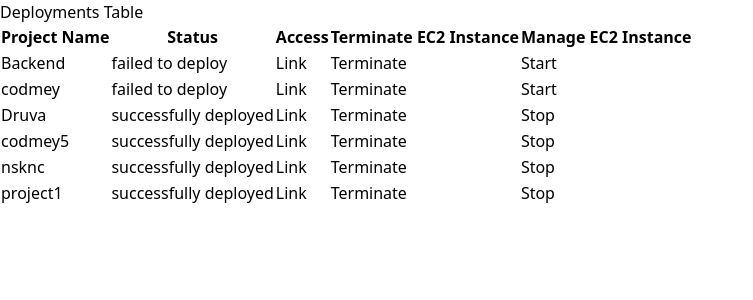
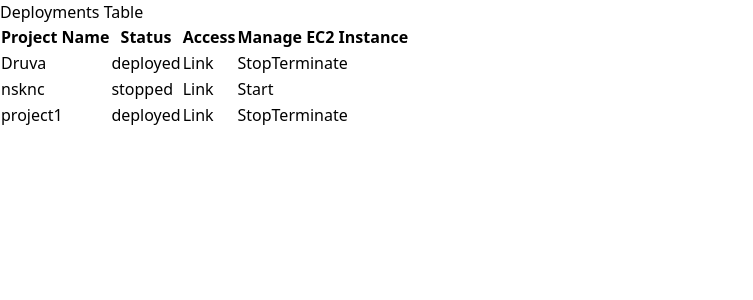
Before and after one commit to Girish-JV-2722/Devops_Node, a React (Vite) app in the folder Frontend/: page /deployments in a window 1280 px wide. Shown: the top 300 px of the page, without its empty margins (0-753 px from the left). Built offline with nearby package versions, Linux system fonts and the light colour scheme.

Commit message:
ec2 buttons and status modified

```diff
--- a/Frontend/src/components/DeploymentsPage.jsx
+++ b/Frontend/src/components/DeploymentsPage.jsx
@@ -2,7 +2,7 @@ import React, { useEffect, useState } from 'react';
 import { useNavigate } from 'react-router-dom';
 import { useTable } from 'react-table';
 import axios from 'axios';
-import {API_URL}from '../constants/api.js'
+import { API_URL } from '../constants/api.js';
 import { ToastContainer, toast } from "react-toastify";
 import "react-toastify/dist/ReactToastify.css";
 
@@ -16,7 +16,6 @@ function DeploymentsPage() {
     const fetchProjects = async () => {
       try {
         // const response = await axios.get(`${API_URL}/getAllApp`);
-        // console.log(response.data);
         const response = {
           data : {
             "deploydata": {
@@ -28,74 +27,6 @@ function DeploymentsPage() {
             },
             "applications": [
               {
-                    "applicationId": 5,
-                    "userId": 90469953,
-                    "region": "us-east-1",
-                    "environment": null,
-                    "gitUrl": null,
-                    "scripts": null,
-                    "nodeVersion": null,
-                    "projectId": 12,
-                    "status": false,
-                    "ipAddress": null,
-                    "port": null,
-                    "backendInstanceId": null,
-                    "frontendInstanceId": "i-056a21b707a3372a2",
-                    "createdAt": "2024-07-27T12:34:56.000Z",
-                    "updatedAt": "2024-07-27T12:34:56.000Z"
-                },
-                {
-                    "applicationId": 123,
-                    "userId": 90469953,
-                    "region": "us-east-1",
-                    "environment": "EC2",
-                    "gitUrl": null,
-                    "scripts": null,
-                    "nodeVersion": "14",
-                    "projectId": 13,
-                    "status": true,
-                    "ipAddress": null,
-                    "port": 3000,
-                    "backendInstanceId": null,
-                    "frontendInstanceId": null,
-                    "createdAt": "2024-07-28T18:05:17.000Z",
-                    "updatedAt": "2024-07-28T18:05:17.000Z"
-                },
-                {
-                    "applicationId": 124,
-                    "userId": 90469953,
-                    "region": "us-east-1",
-                    "environment": "EC2",
-                    "gitUrl": null,
-                    "scripts": null,
-                    "nodeVersion": "14",
-                    "projectId": 13,
-                    "status": true,
-                    "ipAddress": "18.234.120.32",
-                    "port": 3000,
-                    "backendInstanceId": null,
-                    "frontendInstanceId": null,
-                    "createdAt": "2024-07-28T18:54:57.000Z",
-                    "updatedAt": "2024-07-28T18:54:57.000Z"
-                },
-                {
-                    "applicationId": 125,
-                    "userId": 90469953,
-                    "region": "us-east-1",
-                    "environment": "EC2",
-                    "gitUrl": null,
-                    "scripts": null,
-                    "nodeVersion": "14",
-                    "projectId": 13,
-                    "status": true,
-                    "ipAddress": "98.80.227.17",
-                    "port": 3000,
-                    "backendInstanceId": null,
-                    "frontendInstanceId": null,
-                    "createdAt": "2024-07-28T19:05:49.000Z",
-                    "updatedAt": "2024-07-28T19:05:49.000Z"
-                },
-                {
                 "applicationId": 126,
                 "userId": 90469953,
                 "region": "us-east-1",
@@ -104,30 +35,13 @@ function DeploymentsPage() {
                 "scripts": null,
                 "nodeVersion": "14",
                 "projectId": 13,
-                    "status": true,
+                "status": "deployed",
                 "ipAddress": null,
                 "port": 3000,
                 "backendInstanceId": null,
                 "frontendInstanceId": null,
                 "createdAt": "2024-07-28T19:15:26.000Z",
                 "updatedAt": "2024-07-28T19:15:26.000Z"
-                },
-                {
-                    "applicationId": 127,
-                    "userId": 90469953,
-                    "region": "us-east-1",
-                    "environment": "EC2",
-                    "gitUrl": null,
-                    "scripts": null,
-                    "nodeVersion": "14",
-                    "projectId": 14,
-                    "status": true,
-                    "ipAddress": "18.234.73.206",
-                    "port": 3000,
-                    "backendInstanceId": null,
-                    "frontendInstanceId": null,
-                    "createdAt": "2024-07-29T04:37:42.000Z",
-                    "updatedAt": "2024-07-29T04:37:42.000Z"
             },
             {
                 "applicationId": 128,
@@ -138,7 +52,7 @@ function DeploymentsPage() {
                 "scripts": null,
                 "nodeVersion": "14",
                 "projectId": 15,
-                    "status": true,
+                "status": "stopped",
                 "ipAddress": "34.230.51.28",
                 "port": 3000,
                 "backendInstanceId": null,
@@ -155,7 +69,7 @@ function DeploymentsPage() {
                 "scripts": null,
                 "nodeVersion": "14",
                 "projectId": 16,
-                    "status": true,
+                "status": "deployed",
                 "ipAddress": "52.91.237.149",
                 "port": 3000,
                 "backendInstanceId": "i-0bdbd3e7e1a28b3d1",
@@ -222,20 +136,26 @@ function DeploymentsPage() {
             ]
         }
       }
+        // Extract project IDs with associated applications
+      const applicationProjectIds = new Set(response.data.applications.map(app => app.projectId));
 
-        // Combine applications and projects data
-        const combinedData = response.data.projects.map(project => {
-          const application = response.data.applications.find(app => app.projectId === project.projectId);
+      // Filter projects to include only those with associated applications
+      const filteredProjects = response.data.projects.filter(project =>
+        applicationProjectIds.has(project.projectId)
+      );
+
+      // Combine filtered projects with their associated applications data
+      const combinedData = filteredProjects.map(project => {
+        const app = response.data.applications.find(app => app.projectId === project.projectId);
         return {
           projectId: project.projectId,
           projectName: project.projectName,
-            status: application ? application.status : false,
-            publicIp: application ? application.ipAddress: null,
-            frontendInstanceId : application ? application.frontendInstanceId : null,
-            backendInstanceId : application ? application.backendInstanceId : null,
+          status: app ? app.status : "failed",
+          publicIp: app ? app.ipAddress : null,
+          frontendInstanceId: app ? app.frontendInstanceId : null,
+          backendInstanceId: app ? app.backendInstanceId : null,
         };
       });
-
         setProjects(combinedData);
         setLoading(false);
       } catch (err) {
@@ -243,29 +163,16 @@ function DeploymentsPage() {
         setLoading(false);
       }
     };
+
     fetchProjects();
   }, []);
 
-  useEffect(() => {
-    console.log(projects);
-  }, [projects]);
-
-  const handleTerminateInstance = async (frontendInstanceId,backendInstanceId) => {
+  const handleTerminateInstance = async (frontendInstanceId, backendInstanceId) => {
     try {
-      // console.log(frontendInstanceId,backendInstanceId);
-      const response = await axios.post(`${API_URL}/terminateInstance?frontendInstanceId=${frontendInstanceId}&backendInstanceId=${backendInstanceId}`);
-
-
-      // Mock response
-      // const response = mockResponse;
-      // const response = {
-      //   data: { success: true }
-      // }
-      if (response.data) {
-        // console.log(response.data);
+      const response = await axios.post(`${API_URL}/terminateInstance`, { frontendInstanceId, backendInstanceId });
+      if (response.data.success) {
         toast("Instance terminated successfully");
-        // Remove the project from the table after successful termination
-        setProjects((prevProjects) => prevProjects.filter(project => project.frontendInstanceId !== frontendInstanceId));
+        setProjects(prevProjects => prevProjects.filter(project => project.frontendInstanceId !== frontendInstanceId));
       } else {
         toast("Failed to terminate instance");
       }
@@ -276,12 +183,12 @@ function DeploymentsPage() {
 
   const handleStartInstance = async (frontendInstanceId, backendInstanceId) => {
     try {
-      const response = await axios.get(`${API_URL}/startInstance?frontendInstanceId=${frontendInstanceId}&backendInstanceId=${backendInstanceId}`);
-      if (response.data) {
+      const response = await axios.post(`${API_URL}/startInstance`, { frontendInstanceId, backendInstanceId });
+      if (response.data.success) {
         toast("Instance started successfully");
-        setProjects((prevProjects) => prevProjects.map(project =>
+        setProjects(prevProjects => prevProjects.map(project =>
           project.frontendInstanceId === frontendInstanceId || project.backendInstanceId === backendInstanceId
-            ? { ...project, status: true }
+            ? { ...project, status: "deployed" }
             : project
         ));
       } else {
@@ -294,12 +201,12 @@ function DeploymentsPage() {
 
   const handleStopInstance = async (frontendInstanceId, backendInstanceId) => {
     try {
-      const response = await axios.get(`${API_URL}/stopInstance?frontendInstanceId=${frontendInstanceId}&backendInstanceId=${backendInstanceId}`);
-      if (response.data) {
+      const response = await axios.post(`${API_URL}/stopInstance`, { frontendInstanceId, backendInstanceId });
+      if (response.data.success) {
         toast("Instance stopped successfully");
-        setProjects((prevProjects) => prevProjects.map(project =>
+        setProjects(prevProjects => prevProjects.map(project =>
           project.frontendInstanceId === frontendInstanceId || project.backendInstanceId === backendInstanceId
-            ? { ...project, status: false }
+            ? { ...project, status: "stopped" }
             : project
         ));
       } else {
@@ -324,11 +231,21 @@ function DeploymentsPage() {
       {
         Header: 'Status',
         accessor: 'status',
-        Cell: ({ value }) => (
-          <span className={`flex items-center justify-center w-36 text-white h-8 py-1 px-2 rounded-lg ${value ? 'bg-green-600' : 'bg-red-600'}`}>
-            {value ? 'successfully deployed' : 'failed to deploy'}
+        Cell: ({ value }) => {
+          const statusColors = {
+            deployed: 'bg-green-600',
+            stopped: 'bg-yellow-600',
+            failed: 'bg-red-600',
+          };
+
+          const bgColor = statusColors[value];
+
+          return (
+            <span className={`flex items-center justify-center w-36 text-white h-8 py-1 px-2 rounded-lg ${bgColor}`}>
+              {value}
             </span>
-        ),
+          );
+        },
         className: 'text-center',
       },
       {
@@ -337,8 +254,8 @@ function DeploymentsPage() {
         Cell: ({ row }) => (
           <button
             onClick={() => handleAccessLink(`http://${row.original.publicIp}`)}
-            className={`bg-blue-500 text-white py-1 px-2 rounded-lg shadow ${row.original.status ? 'hover:bg-blue-600' : 'opacity-50 cursor-not-allowed'}`}
-            disabled={!row.original.status}
+            className={`bg-blue-500 text-white py-1 px-2 rounded-lg shadow ${row.original.status === 'deployed' ? 'hover:bg-blue-600' : 'opacity-50 cursor-not-allowed'}`}
+            disabled={row.original.status !== 'deployed'}
           >
             Link
           </button>
@@ -346,61 +263,58 @@ function DeploymentsPage() {
         className: 'text-center',
       },
       {
-        Header: 'Terminate EC2 Instance',
-        accessor: 'terminate',
-        Cell: ({ row }) => (
-          <button
-            onClick={() => handleTerminateInstance(row.original.frontendInstanceId, row.original.backendInstanceId)}
-            className={`bg-red-500 text-white py-1 px-2 rounded-lg shadow ${row.original.status ? 'hover:bg-red-600' : 'opacity-50 cursor-not-allowed'}`}
-            disabled={!row.original.status}
-          >
-            Terminate
-          </button>
-        ),
-        className: 'text-center',
-      },
-      {
         Header: 'Manage EC2 Instance',
         accessor: 'manage',
-        Cell: ({ row }) => (
+        Cell: ({ row }) => {
+          const { status, frontendInstanceId, backendInstanceId } = row.original;
+
+          return (
             <div className="flex justify-center gap-2">
-            {row.original.status ? (
+              {status === 'deployed' && (
                 <>
                   <button
-                  onClick={() => handleStopInstance(row.original.frontendInstanceId, row.original.backendInstanceId)}
+                    onClick={() => handleStopInstance(frontendInstanceId, backendInstanceId)}
                     className="bg-yellow-500 text-white py-1 px-2 rounded-lg shadow hover:bg-yellow-600"
                   >
                     Stop
                   </button>
+                  <button
+                    onClick={() => handleTerminateInstance(frontendInstanceId, backendInstanceId)}
+                    className="bg-red-500 text-white py-1 px-2 rounded-lg shadow hover:bg-red-600"
+                  >
+                    Terminate
+                  </button>
                 </>
-            ) : (
+              )}
+              {status === 'stopped' && (
                 <button
-                onClick={() => handleStartInstance(row.original.frontendInstanceId, row.original.backendInstanceId)}
+                  onClick={() => handleStartInstance(frontendInstanceId, backendInstanceId)}
                   className="bg-green-500 text-white py-1 px-2 rounded-lg shadow hover:bg-green-600"
                 >
                   Start
                 </button>
               )}
+              {status === 'failed' && (
+                <button
+                  onClick={() => handleStartInstance(frontendInstanceId, backendInstanceId)}
+                  className="bg-green-500 text-white py-1 px-2 rounded-lg shadow hover:bg-green-600"
+                >
+                  Retry
+                </button>
+              )}
             </div>
-        ),
+          );
+        },
         className: 'text-center',
-      },
+      }
     ],
     []
   );
 
-  const { getTableProps, getTableBodyProps, headerGroups, rows, prepareRow } = useTable({
-    columns,
-    data: projects,
-  });
+  const { getTableProps, getTableBodyProps, headerGroups, rows, prepareRow } = useTable({ columns, data: projects });
 
-  if (loading) {
-    return <div className="min-h-screen flex justify-center items-center bg-gray-200">Loading...</div>;
-  }
-
-  if (error) {
-    return <div className="min-h-screen flex justify-center items-center bg-gray-200">{error}</div>;
-  }
+  if (loading) return <div>Loading...</div>;
+  if (error) return <div>Error: {error}</div>;
 
   return (
     <div className="min-h-screen flex justify-center items-center bg-gray-200 py-8">
```
Lines whose indentation alone changed are shown as unchanged.
